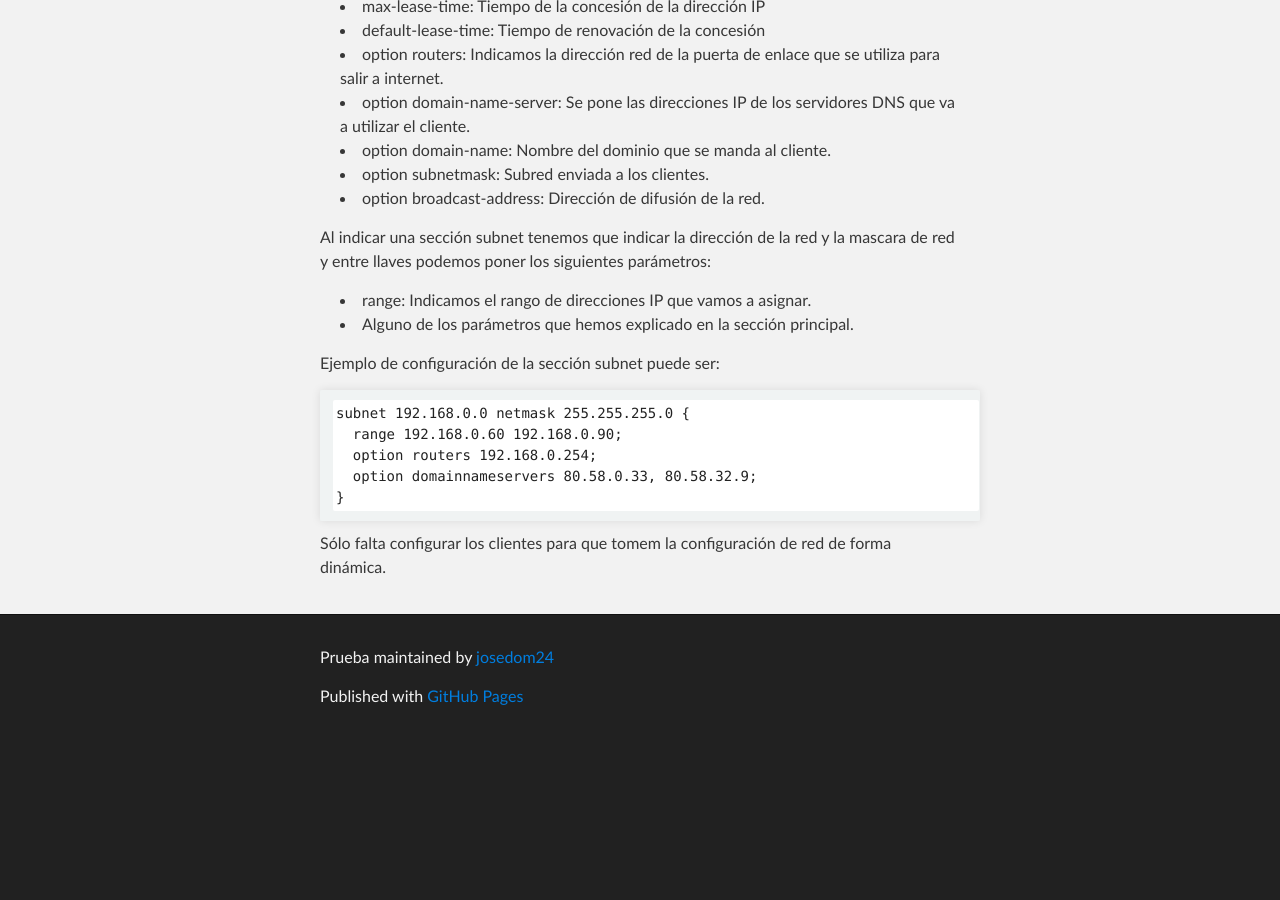
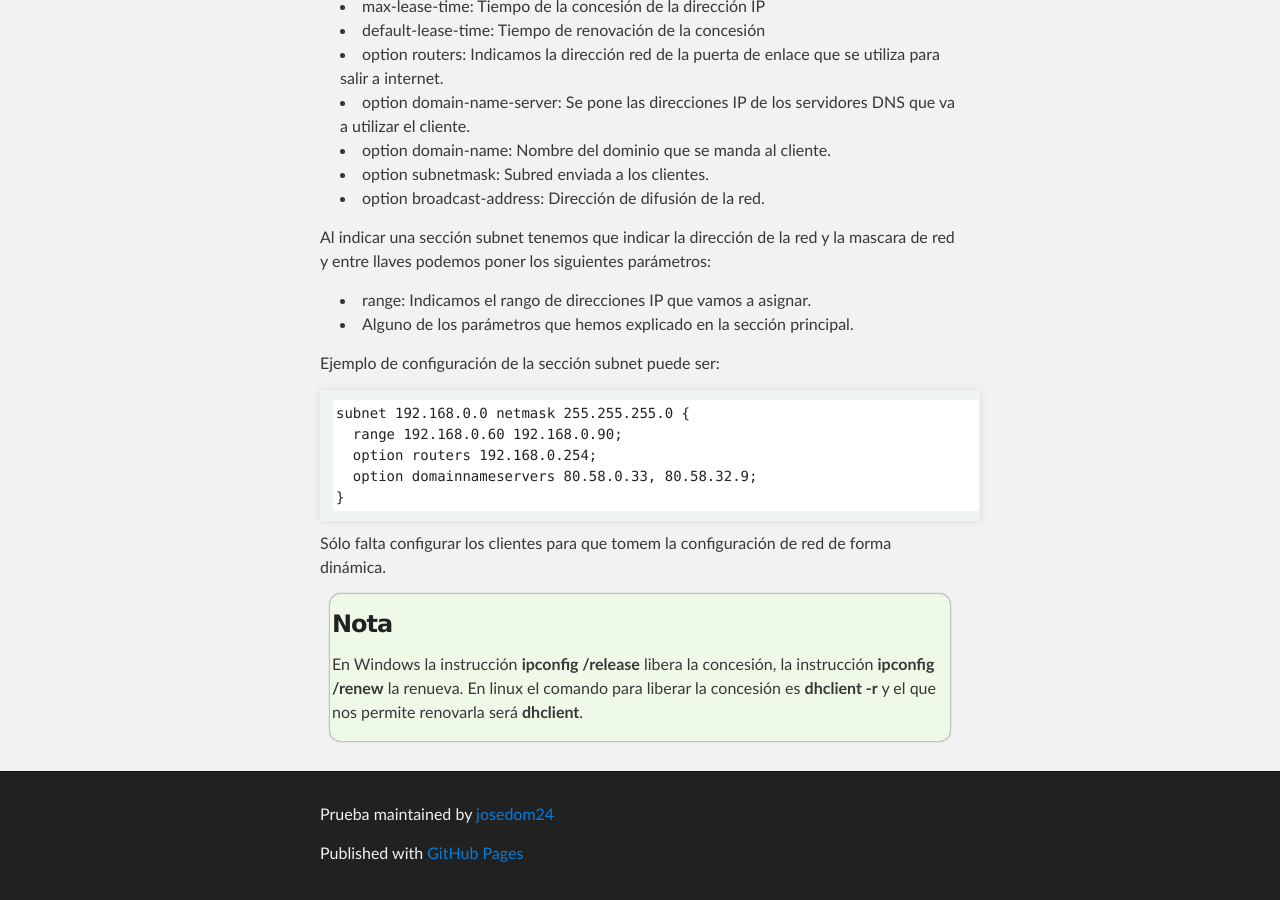
Before and after one commit to josedom24/josedom24.github.io, a Jekyll site: the page built from mod/serviciosgs/e_dhcp_1.md, in a window 1280 px wide and 900 px high, scrolled down 1251 px. Built offline with Jekyll 4.4.1, drawn with Linux system fonts in a browser that asks for light colours; before the commit the page ends 1994 px from its top, so only the background shows below that.

Commit message:
Update e_dhcp_1.md

```diff
--- a/mod/serviciosgs/e_dhcp_1.md
+++ b/mod/serviciosgs/e_dhcp_1.md
@@ -65,3 +65,8 @@ Ejemplo de configuración de la sección subnet puede ser:
 	}
 
 Sólo falta configurar los clientes para que tomem la configuración de red de forma dinámica.
+
+<div class='nota' markdown='1'>
+### Nota
+En Windows la instrucción **ipconfig /release** libera la concesión, la instrucción **ipconfig /renew** la renueva. En linux el comando para liberar la concesión es **dhclient -r** y el que nos permite renovarla será **dhclient**.
+</div>
```
